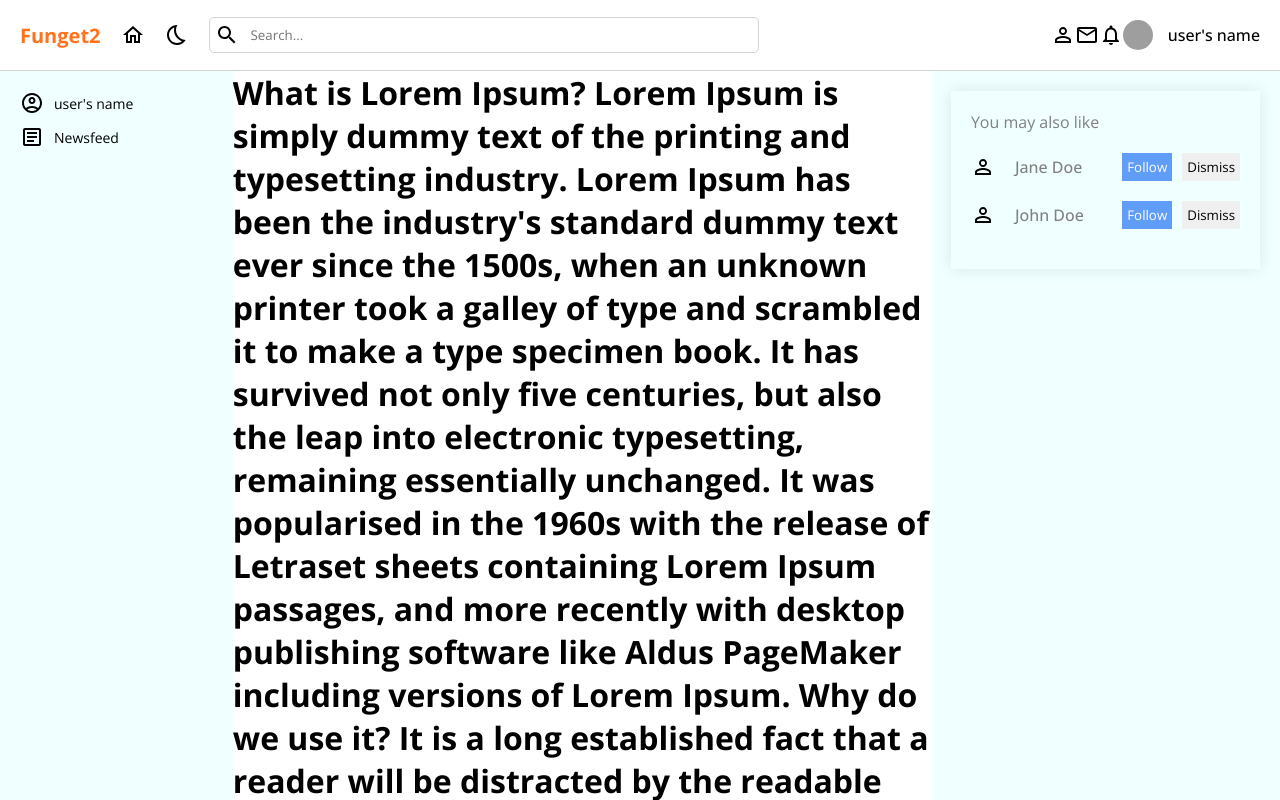
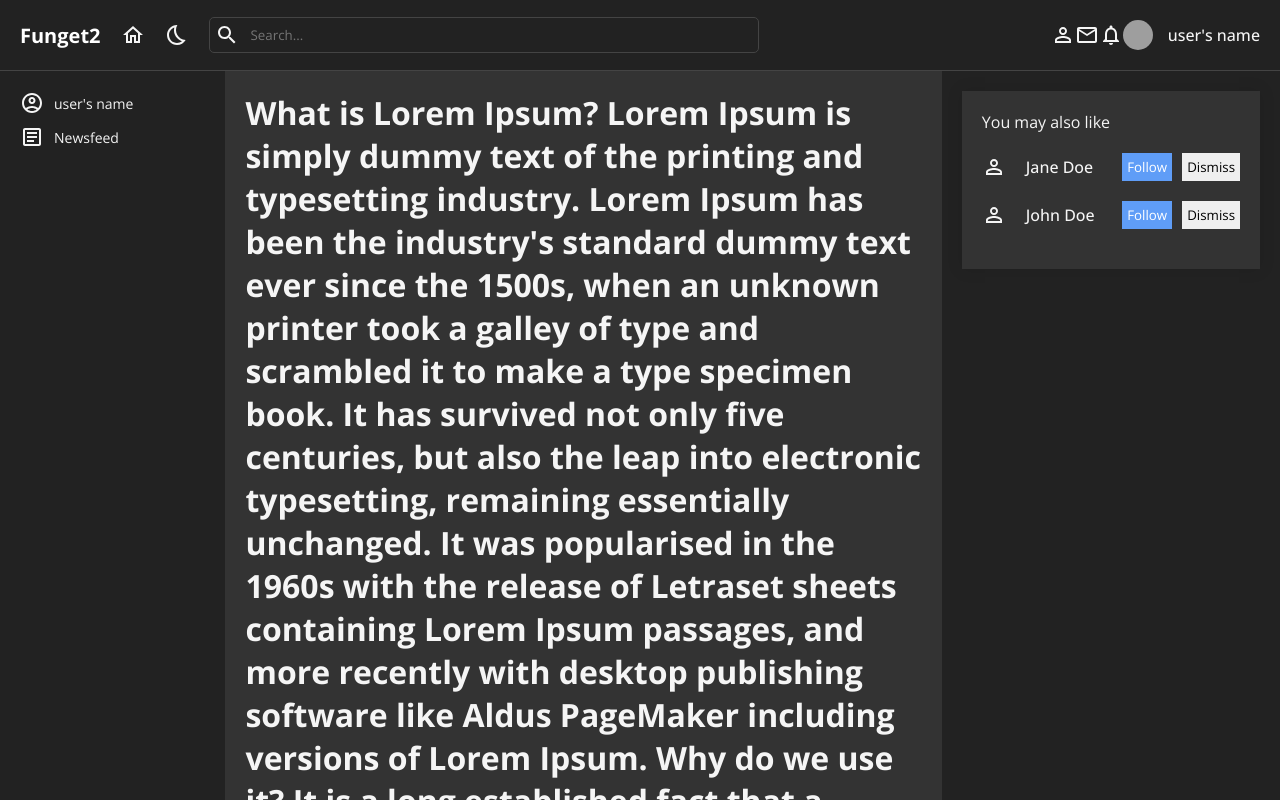
Before and after one commit to joycethh/sql-client, a React (Create React App) app: page / in a window 1280 px wide. Shown: the top 800 px of the page. Built offline with nearby package versions, Linux system fonts and the light colour scheme; grey boxes are pictures that could not be loaded.

Commit message:
add theme and use themes

```diff
--- a/src/App.js
+++ b/src/App.js
@@ -18,7 +18,7 @@
 
   const Layout = () => {
     return (
-      <div>
+      <div className="theme-dark">
         <Navbar />
         <div style={{ display: "flex" }}>
           <SideBar />
--- a/src/component/navbar/navbar.scss
+++ b/src/component/navbar/navbar.scss
@@ -1,13 +1,17 @@
+@import "../../style.scss";
+
 .navbar{
+    @include themify($themes) {
     display: flex;
     align-items: center;
     justify-content: space-between;
     padding: 10px 20px;
     height: 50px;
-    border-bottom: 1px solid lightgrey;
+    border-bottom: 1px solid themed('border');
     position: sticky;
     top:0;
-    background-color: #fff;
+    background-color: themed("bg");
+    color: themed('textColor');
 
     .left{
         display: flex;
@@ -17,13 +21,13 @@
         span{
             font-weight: bold;
             font-size: 20px;
-            color: #FF731D
+            color: themed('logo')
         }
 
         .search{
             display: flex;
             align-items: center;
-            border: 1px solid lightgrey;
+            border: 1px solid themed('border');
             gap: 10px;
             border-radius: 5px;
             padding: 5px;
@@ -32,6 +36,7 @@
                 border: none;
                 width: 500px;
                 background-color: transparent;
+                color: themed('textColor');
             }
         }
 
@@ -60,3 +65,4 @@
         }
     }
 }
+}
--- a/src/component/rightbar/rightbar.scss
+++ b/src/component/rightbar/rightbar.scss
@@ -1,6 +1,10 @@
+@import "../../style.scss";
+
 .rightbar {
+    @include themify($themes) {
     flex: 3;
-    background-color: azure;
+    background-color: themed('bg');
+    color: themed('textColor');
     position: sticky;
     top: 70px;
     height: calc(100vh - 70px);
@@ -17,9 +21,9 @@
             padding: 20px;
             box-shadow: 0px 0px 15px 1px rgba(0, 0, 0, 0.09);
             margin-bottom: 20px;
-
+            background-color: themed('bgSoft');
             span {
-                color: grey;
+                color: themed('textColor');
             }
 
             .suggestedUser {
@@ -67,3 +71,5 @@
         }
    }
 }
+
+}
--- a/src/component/sidebar/sidebar.scss
+++ b/src/component/sidebar/sidebar.scss
@@ -1,6 +1,9 @@
+@import "../../style.scss";
 .sidebar{
+    @include themify($themes) {
     flex: 2;
-    background-color: azure;
+    background-color: themed('bg');
+    color: themed('textColor');
     position: sticky;
     top: 70px;
     height: calc(100vh - 70px);
@@ -30,3 +33,4 @@
         }
     }
 }
+}
--- a/src/pages/home/home.scss
+++ b/src/pages/home/home.scss
@@ -1,3 +1,10 @@
+@import "../../style.scss";
+
 .home {
-    flex: 6
+    @include themify($themes) {
+    flex: 6;
+    padding: 20px;
+    background-color: themed('bgSoft');
+    color: themed('textColor')
 }
+}
--- /dev/null
+++ b/src/style.scss
@@ -0,0 +1,54 @@
+
+$themes: (
+    light: (
+        textColor: #000,
+        bg: white,
+        logo: #FF731D,
+        bgSoft: #f6f3f3,
+        textColorSoft: #555,
+        border: lightgray,
+      ),
+    dark: (
+        textColor: whitesmoke,
+        bg: #222,
+        logo: white,
+        bgSoft: #333,
+        textColorSoft: lightgray,
+        border: #444,
+      ),
+);
+
+
+@mixin themify($themes) {
+    @each $theme, $map in $themes {
+      .theme-#{$theme} & {
+        $theme-map: () !global;
+        @each $key, $submap in $map {
+          $value: map-get(map-get($themes, $theme), "#{$key}");
+          $theme-map: map-merge(
+            $theme-map,
+            (
+              $key: $value,
+            )
+          ) !global;
+        }
+        @content;
+        $theme-map: null !global;
+      }
+    }
+  }
+
+  @function themed($key) {
+    @return map-get($theme-map, $key);
+  }
+
+  @mixin mobile {
+    @media (max-width: 480px) {
+      @content;
+    }
+  }
+  @mixin tablet {
+    @media (max-width: 960px) {
+      @content;
+    }
+  }
```
